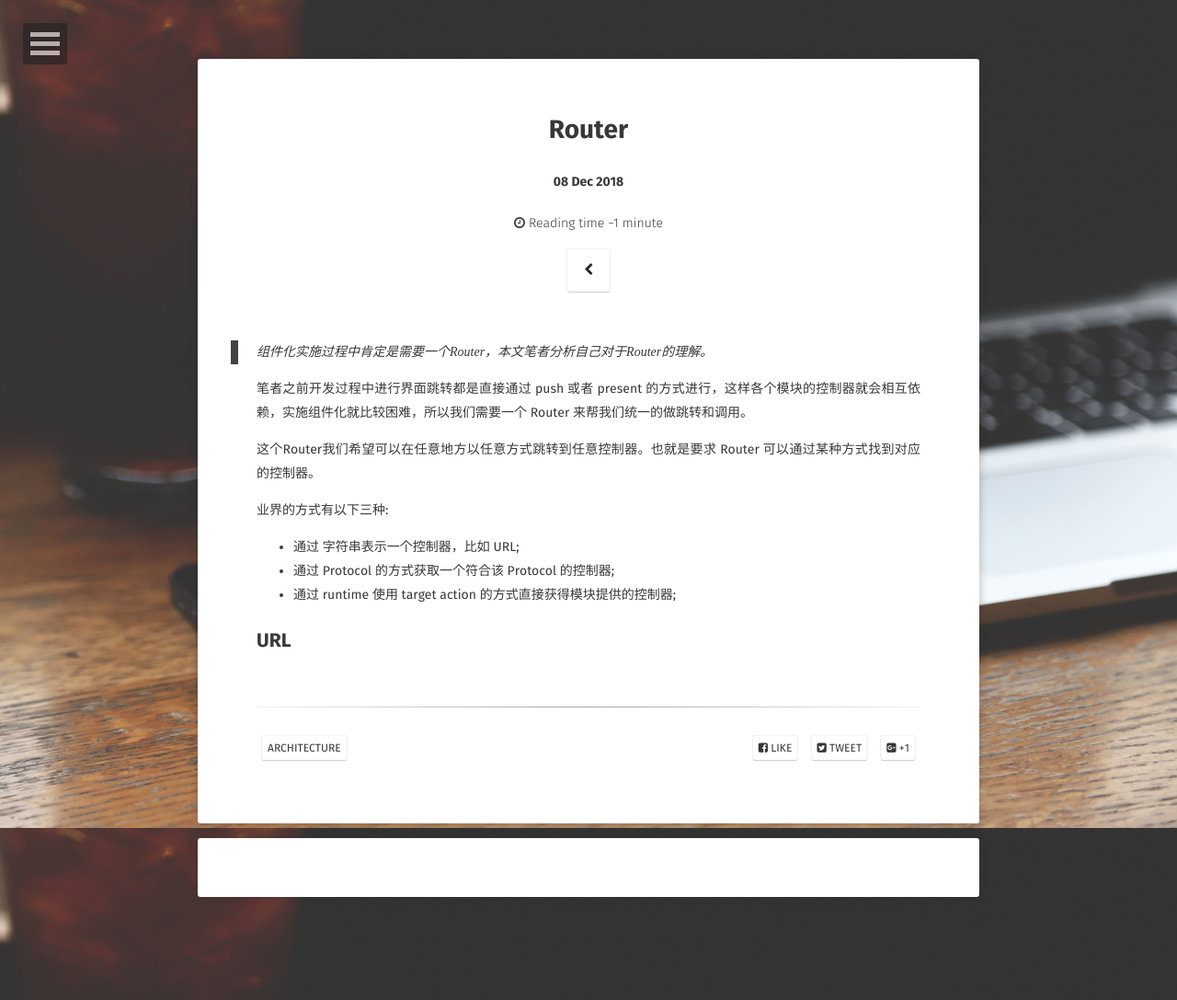
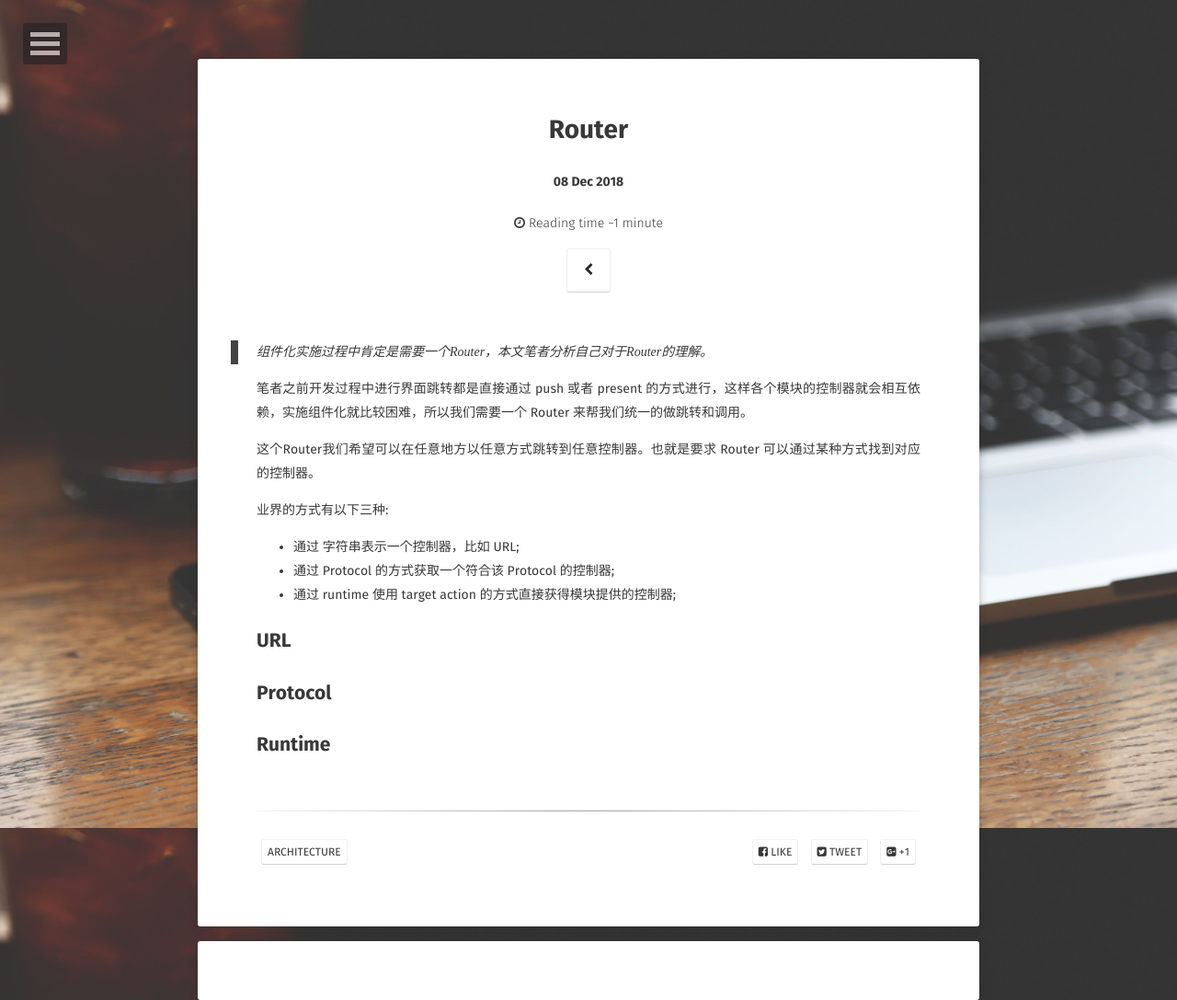
Before and after one commit to longjianjiang/longjianjiang.github.io, a Jekyll site: the page built from _posts/2018-12-08-module-router.md, in a window 1280 px wide. Shown: the whole page at 92% size. Built offline with Jekyll 4.4.1, drawn with Linux system fonts in a browser that asks for light colours; some web fonts are replaced; comment, search, counter and statistics services are not loaded.

Commit message:
Update 2018-12-08-module-router.md

```diff
--- a/_posts/2018-12-08-module-router.md
+++ b/_posts/2018-12-08-module-router.md
@@ -21,3 +21,7 @@ comments: true
 - 通过 runtime 使用 target action 的方式直接获得模块提供的控制器;
 
 ## URL
+
+## Protocol
+
+## Runtime
```
